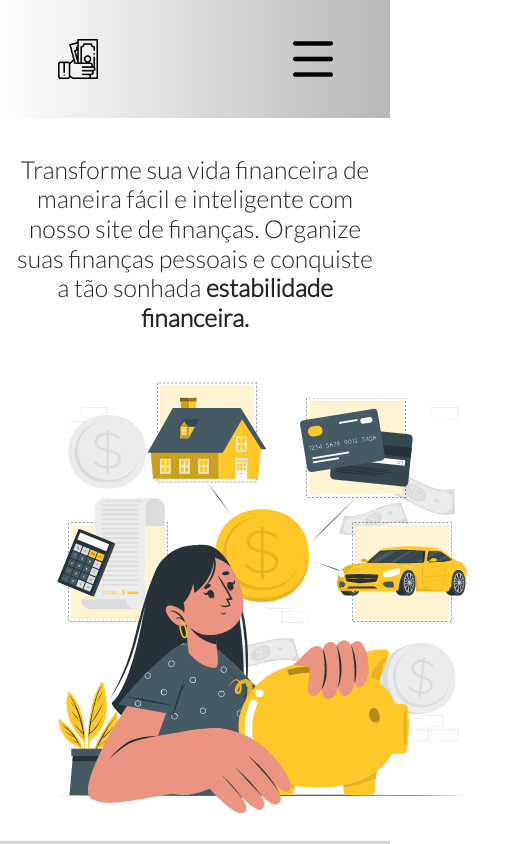
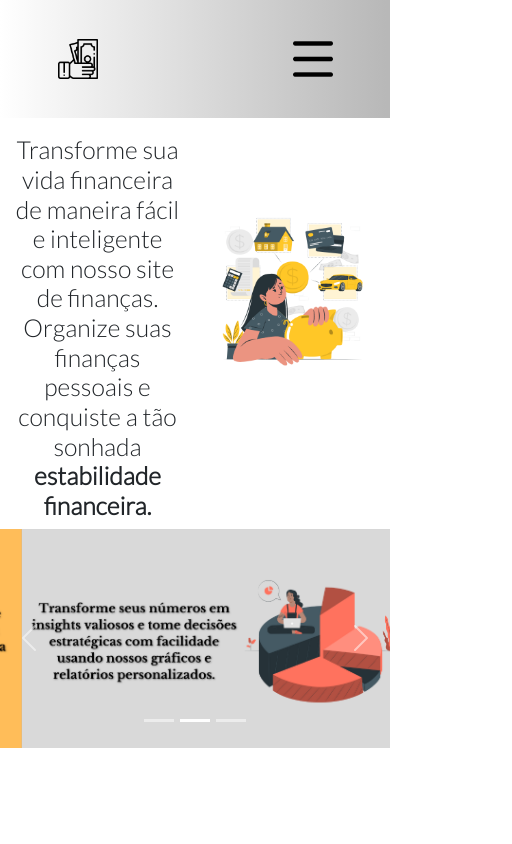
Before and after one commit to ThiagoS1lva/SmartCash, a React (Vite) app: page / in a window 390 px wide. Shown: the top 844 px of the page, 512 px wide, since content can reach past the window. Built offline with nearby package versions, Linux system fonts and the light colour scheme.

Commit message:
Correção home_imagem

```diff
--- a/src/components/layouts/Home_Carousels.jsx
+++ b/src/components/layouts/Home_Carousels.jsx
@@ -14,21 +14,21 @@ function Home_Carousels() {
                         <img
                             className="d-block w-100"
                             src={imagem1}
-                            alt="First slide"
+                            alt="Primeiro slide"
                         />
                     </Carousel.Item>
                     <Carousel.Item>
                         <img
                             className="d-block w-100"
                             src={imagem2}
-                            alt="Second slide"
+                            alt="Segundo slide"
                         />
                     </Carousel.Item>
                     <Carousel.Item>
                         <img
                             className="d-block w-100"
                             src={imagem3}
-                            alt="Third slide"
+                            alt="Terceiro slide"
                         />
                     </Carousel.Item>
                 </Carousel>
--- a/src/components/layouts/Home_image.jsx
+++ b/src/components/layouts/Home_image.jsx
@@ -14,7 +14,7 @@ function Home_image() {
                     <h2 className={styles.text}>Transforme sua vida financeira de maneira fácil e inteligente com nosso site de finanças. Organize suas finanças pessoais e conquiste a tão sonhada <b>estabilidade financeira.</b></h2>
                 </Col>
                 <Col>
-                    <img src={imagem}/>
+                    <img src={imagem} className={styles.imagem}/>
                 </Col>
             </Row>
         </Container>
--- a/src/components/layouts/Home_image.module.css
+++ b/src/components/layouts/Home_image.module.css
@@ -5,9 +5,14 @@
     margin-top: 24%;
 }
 
+
 @media screen and (max-width: 768px) {
     .text {
         margin-top: 10%;
     }
+    .imagem {
+        width: 100%;
+        margin-top: 50%;
+    }
 
 }
```
